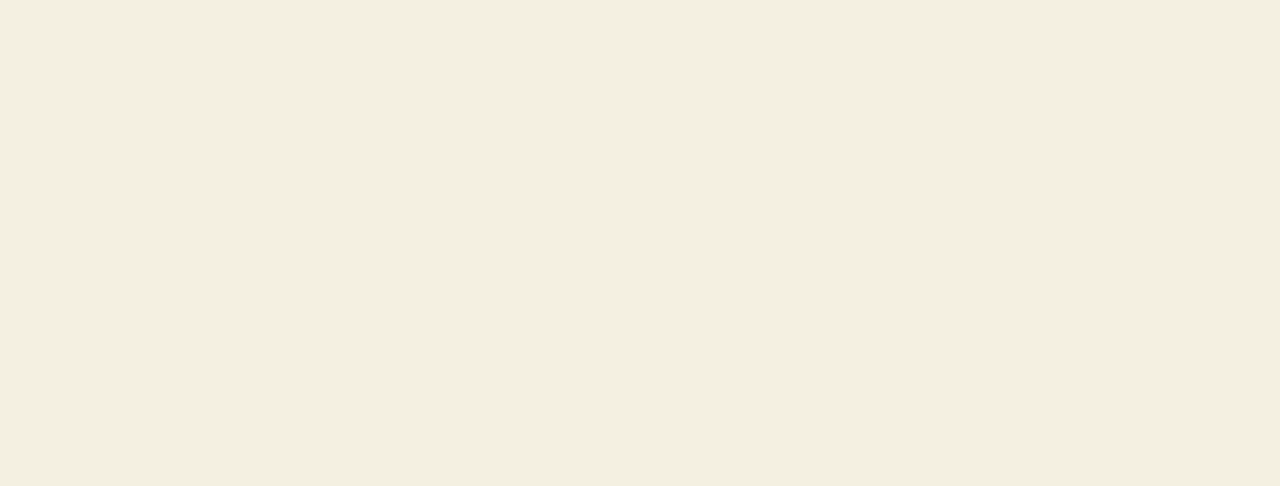
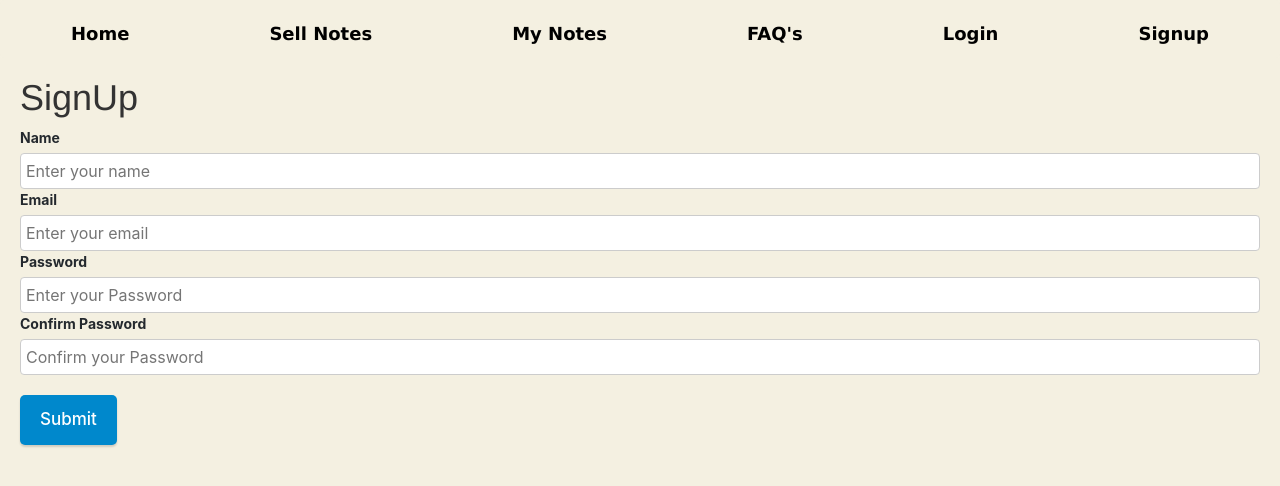
Before and after one commit to Anush2303/dochouse, a React (Create React App) app: page /signup in a window 1280 px wide. Shown: the top 486 px of the page. Built offline with nearby package versions, Linux system fonts and the light colour scheme.

Commit message:
SignUp form added

```diff
--- a/package.json
+++ b/package.json
@@ -10,6 +10,7 @@
     "@testing-library/user-event": "^12.1.10",
     "animate.css": "^4.1.1",
     "bootstrap": "^5.1.2",
+    "formik": "^2.2.9",
     "react": "^17.0.2",
     "react-bootstrap": "^2.0.0-rc.0",
     "react-bootstrap-validation": "^0.1.11",
@@ -17,7 +18,8 @@
     "react-router-dom": "^5.3.0",
     "react-scripts": "4.0.3",
     "reactstrap": "^8.10.0",
-    "web-vitals": "^1.0.1"
+    "web-vitals": "^1.0.1",
+    "yup": "^0.32.11"
   },
   "scripts": {
     "start": "react-scripts start",
--- a/src/App.js
+++ b/src/App.js
@@ -2,8 +2,13 @@ import React, { useState, useCallback } from "react";
 import "./App.css";
 import Header from "./components/Header";
 import Features from "./components/Features";
-import { BrowserRouter as Router,Route,Redirect,Switch } from "react-router-dom";
-import Routes from './components/Routes';
+import {
+  BrowserRouter as Router,
+  Route,
+  Redirect,
+  Switch,
+} from "react-router-dom";
+import Routes from "./components/Routes";
 import Navbar from "./components/Navigation/Navbar";
 import MainHeader from "./components/Main Section/MainHeader";
 
@@ -20,8 +25,9 @@ function App() {
 
   return (
     <div>
+      <Navbar />
       <Router>
-      <Routes/>
+        <Routes />
       </Router>
     </div>
   );
--- /dev/null
+++ b/src/Signup.css
@@ -0,0 +1,85 @@
+.form {
+  margin: 2rem;
+}
+
+.form-container {
+  font-family: -apple-system, BlinkMacSystemFont, "Segoe UI", Helvetica, Arial,
+    sans-serif, "Apple Color Emoji", "Segoe UI Emoji", "Segoe UI Symbol";
+  font-size: 14px;
+  line-height: 1.5;
+  color: #24292e;
+}
+
+a {
+  color: #08c;
+}
+
+code {
+  background: #eee;
+  padding: 0.1rem;
+  font-family: "Menlo";
+  font-size: 13px;
+  color: #ff00aa;
+}
+
+.text-input {
+  padding: 0.5rem;
+  font-size: 16px;
+  width: 100%;
+  display: block;
+  border-radius: 4px;
+  border: 1px solid #ccc;
+}
+
+input:focus {
+  border-color: #007eff;
+  box-shadow: inset 0 1px 1px rgba(0, 0, 0, 0.075),
+    0 0 0 3px rgba(0, 126, 255, 0.1);
+  outline: none;
+}
+
+input.error {
+  border-color: red;
+}
+
+label {
+  font-weight: bold;
+  display: block;
+  margin-bottom: 0.5rem;
+}
+
+.input-feedback {
+  color: red;
+  margin-top: 0.25rem;
+}
+
+.submit {
+  max-width: 150px;
+  margin: 20px 0;
+  padding: 12px 20px;
+  border-style: none;
+  border-radius: 5px;
+  background-color: #08c;
+  box-shadow: 0px 2px 2px rgba(0, 0, 0, 0.15);
+  font-size: 17px;
+  font-weight: 500;
+  color: #fff;
+  cursor: pointer;
+  outline: none;
+  -webkit-appearance: none;
+}
+
+button:disabled {
+  opacity: 0.5;
+  cursor: not-allowed !important;
+}
+
+button + button {
+  margin-left: 0.5rem;
+}
+
+button.outline {
+  background-color: #eee;
+  border: 1px solid #aaa;
+  color: #555;
+}
--- /dev/null
+++ b/src/Signup.js
@@ -0,0 +1,116 @@
+import React from "react";
+import { Formik } from "formik";
+import * as Yup from "yup";
+import "./Signup.css";
+
+const Signup = () => (
+  <div className="form">
+    <h1>SignUp</h1>
+
+    <Formik
+      initialValues={{ name: "", email: "", password: "" }}
+      onSubmit={async (values) => {
+        await new Promise((resolve) => setTimeout(resolve, 500));
+        alert(JSON.stringify(values, null, 2));
+      }}
+      validationSchema={Yup.object().shape({
+        name: Yup.string().required("Required"),
+        email: Yup.string().email().required("Required"),
+        password: Yup.string().required("Required"),
+      })}
+    >
+      {(props) => {
+        const {
+          values,
+          touched,
+          errors,
+          isSubmitting,
+          handleChange,
+          handleBlur,
+          handleSubmit,
+        } = props;
+        return (
+          <form onSubmit={handleSubmit} className="form-container">
+            <label htmlFor="name" style={{ display: "block" }}>
+              Name
+            </label>
+            <input
+              id="name"
+              placeholder="Enter your name"
+              type="text"
+              value={values.name}
+              onChange={handleChange}
+              onBlur={handleBlur}
+              className={
+                errors.name && touched.name ? "text-input error" : "text-input"
+              }
+            />
+            {errors.name && touched.name && (
+              <div className="input-feedback">{errors.name}</div>
+            )}
+            <label htmlFor="email" style={{ display: "block" }}>
+              Email
+            </label>
+            <input
+              id="email"
+              placeholder="Enter your email"
+              type="text"
+              value={values.email}
+              onChange={handleChange}
+              onBlur={handleBlur}
+              className={
+                errors.email && touched.email
+                  ? "text-input error"
+                  : "text-input"
+              }
+            />
+            {errors.email && touched.email && (
+              <div className="input-feedback">{errors.email}</div>
+            )}
+            <label htmlFor="password" style={{ display: "block" }}>
+              Password
+            </label>
+            <input
+              id="password"
+              placeholder="Enter your Password"
+              type="text"
+              value={values.password}
+              onChange={handleChange}
+              onBlur={handleBlur}
+              className={
+                errors.password && touched.password
+                  ? "text-input error"
+                  : "text-input"
+              }
+            />
+            {errors.name && touched.name && (
+              <div className="input-feedback">{errors.name}</div>
+            )}
+            <label htmlFor="confirm-password" style={{ display: "block" }}>
+              Confirm Password
+            </label>
+            <input
+              id="name"
+              placeholder="Confirm your Password"
+              type="text"
+              value={values.name}
+              onChange={handleChange}
+              onBlur={handleBlur}
+              className={
+                errors.name && touched.name ? "text-input error" : "text-input"
+              }
+            />
+            {errors.name && touched.name && (
+              <div className="input-feedback">{errors.name}</div>
+            )}
+            <button type="submit" disabled={isSubmitting} className="submit">
+              Submit
+            </button>
+          </form>
+        );
+      }}
+    </Formik>
+  </div>
+);
+
+export default Signup;
--- a/src/components/Routes.js
+++ b/src/components/Routes.js
@@ -1,18 +1,25 @@
-import { BrowserRouter as Router,Route,Redirect,Switch } from "react-router-dom";
-import MainHeader from './Main Section/MainHeader.js';
-import Navbar from './Navigation/Navbar';
-import Features from './Features.js';
-import Contact from './Contact.js';
-import Faq from './Faq.js';
- function Routes(){
-     return(
-         <switch>
-              <Route exact path='/' component={Navbar}></Route>
-              <Route exact path='/' component={MainHeader}></Route>
-              <Route exact path='/' component={Features}></Route>
-              <Route exact path='/' component={Contact}></Route>
-              <Route exact path='/faq' component={Faq}></Route>
-         </switch>
-     );
- }
- export default Routes;
+import {
+  BrowserRouter as Router,
+  Route,
+  Redirect,
+  Switch,
+} from "react-router-dom";
+import MainHeader from "./Main Section/MainHeader.js";
+import Navbar from "./Navigation/Navbar";
+import Features from "./Features.js";
+import Contact from "./Contact.js";
+import Faq from "./Faq.js";
+import Signup from "../Signup.js";
+
+function Routes() {
+  return (
+    <switch>
+      <Route exact path="/" component={MainHeader}></Route>
+      <Route exact path="/" component={Features}></Route>
+      <Route exact path="/" component={Contact}></Route>
+      <Route exact path="/faq" component={Faq}></Route>
+      <Route exact path="/signup" component={Signup}></Route>
+    </switch>
+  );
+}
+export default Routes;
```
Also changed, not shown: src/components/Faq.js (+80 -26 lines), src/components/Features.js (+36 -20 lines), 1 other file (tests, documents, lock files or other folders).
